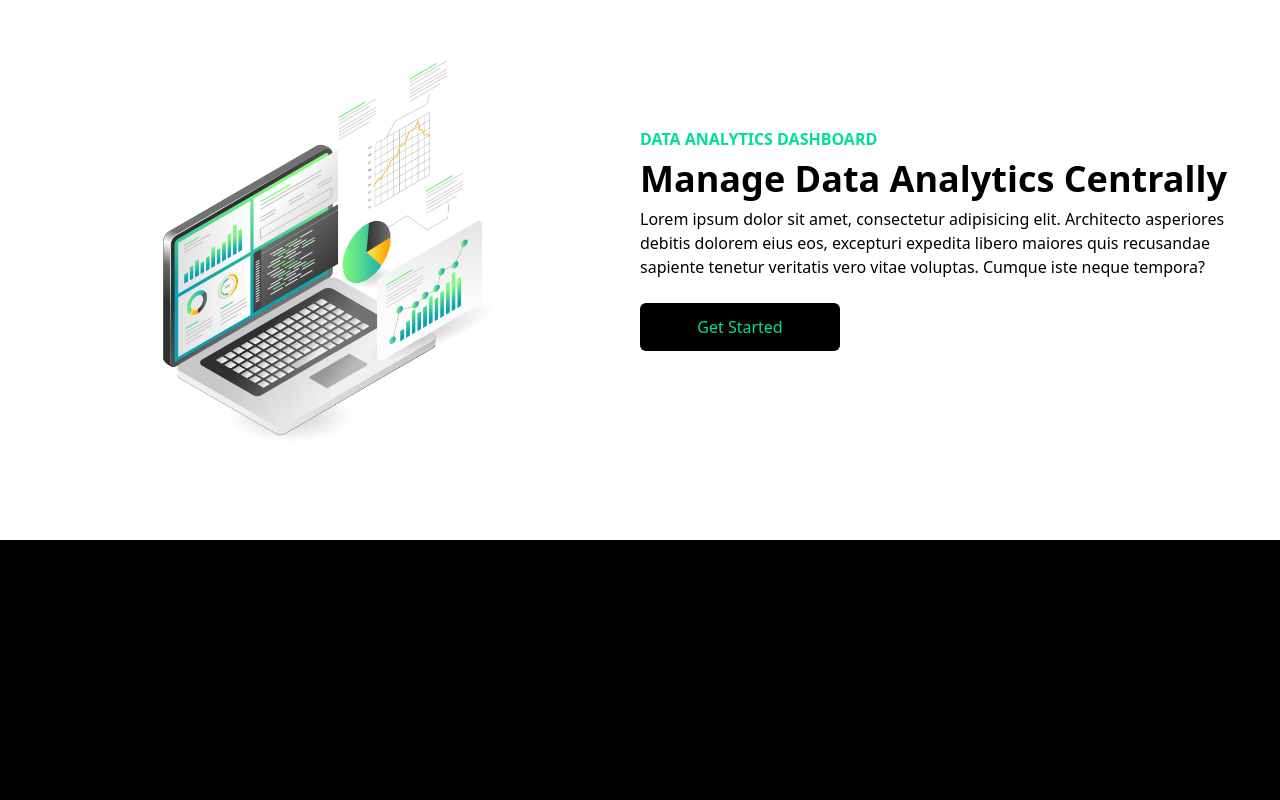
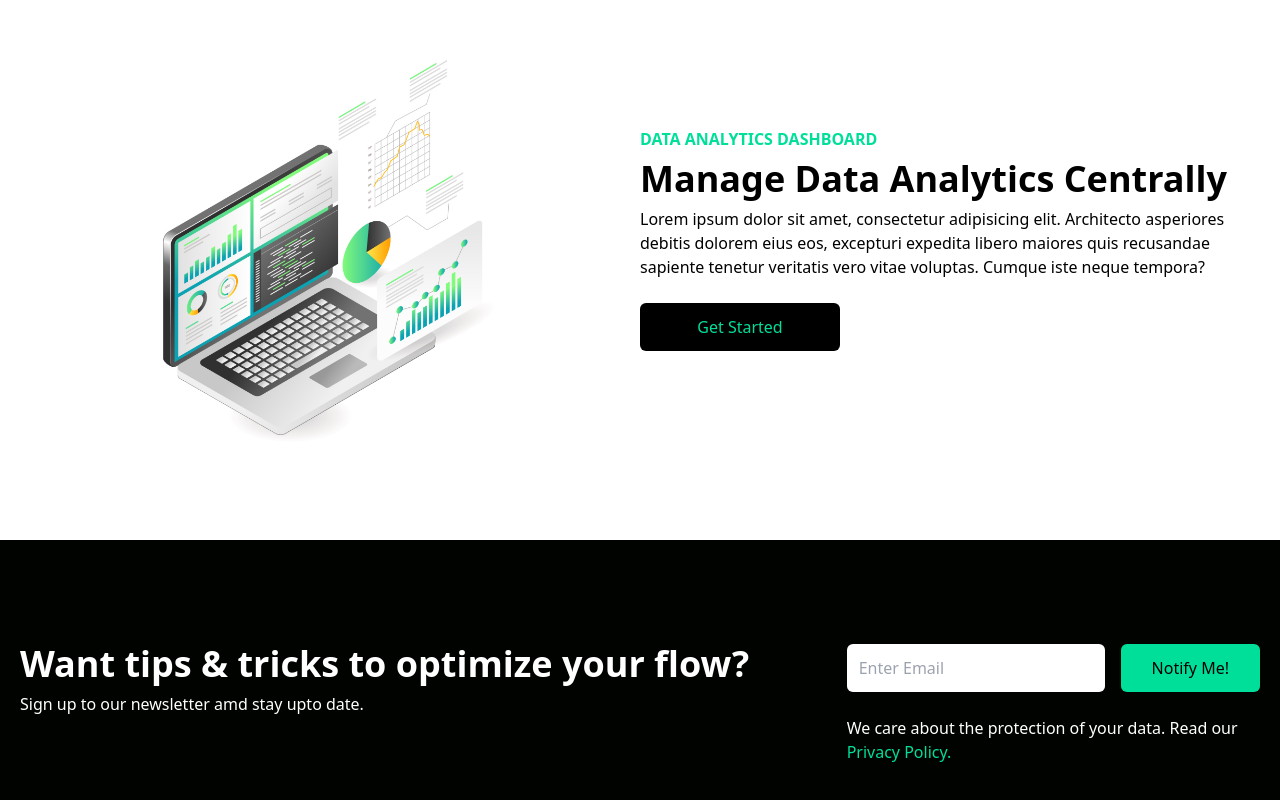
Before and after one commit to shiocalvin/data-finance, a React (Create React App) app: page / in a window 1280 px wide. Shown: the part 837-1637 px from the top of the page. Before the commit the page ends 1377 px from the top, so only its background shows below. Built offline with nearby package versions, Linux system fonts and the light colour scheme.

Commit message:
feat-> newsletter section complete

```diff
--- a/src/App.js
+++ b/src/App.js
@@ -2,6 +2,7 @@
 import Navbar from "./Components/Navbar";
 import Hero from "./Components/Hero";
 import Analytics from "./Components/Analytics";
+import NewsLetter from "./Components/NewsLetter";
 
 function App() {
     return (
@@ -9,6 +10,7 @@
             <Navbar/>
             <Hero/>
             <Analytics />
+            <NewsLetter />
         </div>
     );
 }
--- /dev/null
+++ b/src/Components/NewsLetter.jsx
@@ -0,0 +1,27 @@
+import React from 'react';
+
+function NewsLetter(props) {
+    return (
+        <div className={"w-full py-16 text-white px-4"}>
+            <div className={"max-w-[1240px] mx-auto grid lg:grid-cols-3"}>
+                <div className={"lg:col-span-2 my-8"}>
+                    <h1 className={"md:text-4xl sm:text-3xl text-2xl font-bold py-2"}>Want tips & tricks to optimize
+                        your flow?</h1>
+                    <p>Sign up to our newsletter amd stay upto date.</p>
+                </div>
+                <div className={"my-4"}>
+                    <div className={"flex flex-col sm:flex-row items-center justify-between w-full"}>
+                        <input className={"p-3 flex w-full rounded-md text-black"} type="email" placeholder={"Enter Email"}/>
+                        <button
+                            className={"bg-[#00df9a] text-black  rounded-md font-medium w-[200px] ml-4 my-6 px-6 py-3"}>Notify
+                            Me!
+                        </button>
+                    </div>
+                    <p>We care about the protection of your data. Read our <span className={"text-[#00df9a]"}>Privacy Policy.</span></p>
+                </div>
+            </div>
+        </div>
+    );
+}
+
+export default NewsLetter;
```
